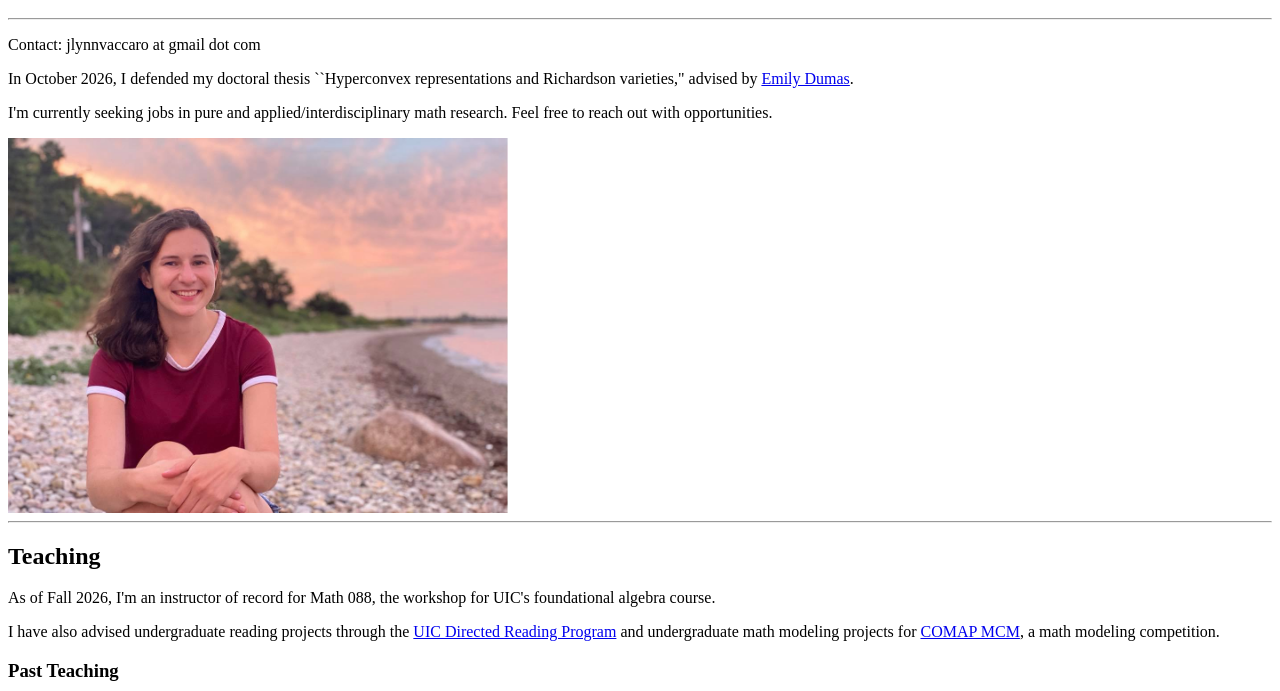
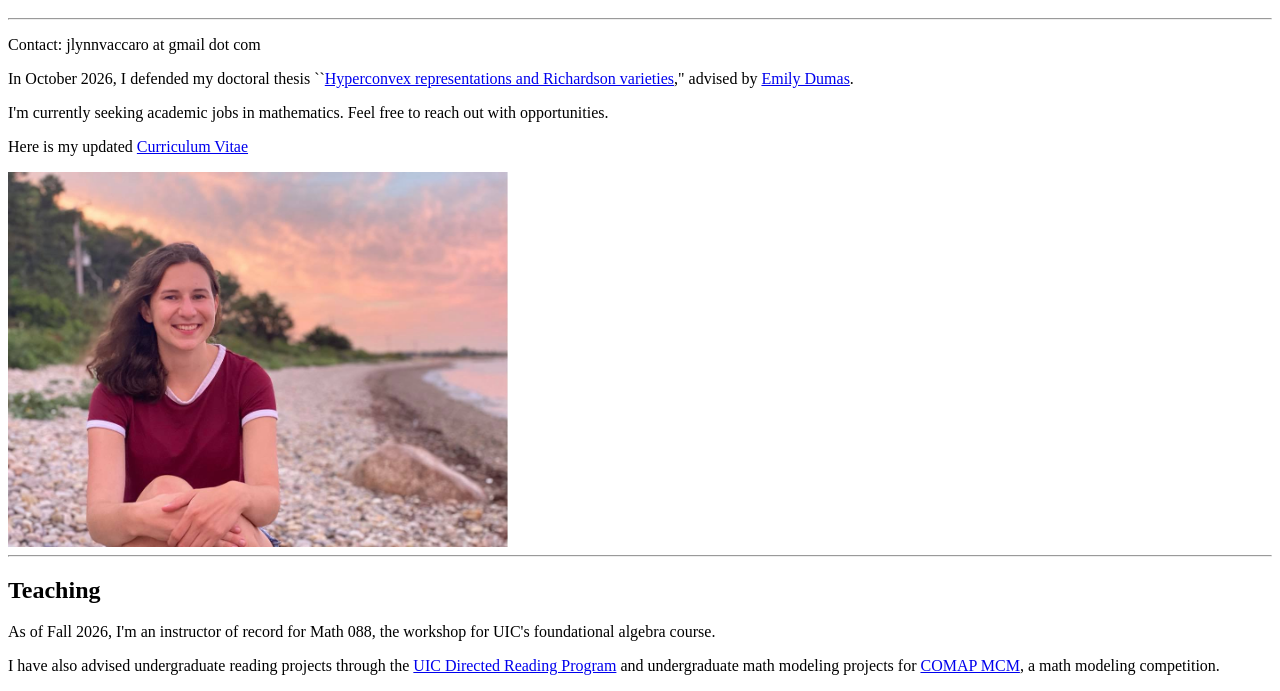
Before and after one commit to jlynnvaccaro/jlynnvaccaro.github.io, a plain HTML site: page index.html in a window 1280 px wide. Shown: the part 48-739 px from the top of the page. Drawn offline with Linux system fonts and the light colour scheme.

Commit message:
Update index.html

```diff
--- a/index.html
+++ b/index.html
@@ -10,9 +10,10 @@
 
 <hr>
 <p>Contact: jlynnvaccaro at gmail dot com </p>
-<p>In October 2026, I defended my doctoral thesis ``Hyperconvex representations and Richardson varieties,"
+<p>In October 2026, I defended my doctoral thesis ``<a href=VaccaroJ_Thesis.pdf>Hyperconvex representations and Richardson varieties</a>,"
     advised by <a href="https://www.dumas.io/">Emily Dumas</a>. </p>
-<p> I'm currently seeking jobs in pure and applied/interdisciplinary math research. Feel free to reach out with opportunities. </p>
+<p> I'm currently seeking academic jobs in mathematics. Feel free to reach out with opportunities. </p>
+    <p> Here is my updated <a href=VaccaroJ_CV.pdf">Curriculum Vitae</a></p>
 <img src="jvac.jpg" alt="Photo of Jennifer Vaccaro in a red shirt on a stony beach" width="500">
 
 <hr>
@@ -54,12 +55,12 @@
 <h2>Research</h2>
 <p>My research focuses on Anosov representations of hyperbolic groups e.g. surface groups into complex semisimple Lie groups e.g. SL(n,C).</p>
     <p>In particular, I'm interested in distinguishing connected Anosov subsets in the space of representations using the dynamics of representations acting on the flag variety.</p>
-    <p>I enjoy creating visualizations by writing software and using tools like <a href="https://app.diagrams.net/">Draw IO</a>. </p>
 <p> I am also interested in collaborating on applied and interdisciplinary research projects.
     Theoretical math can be useful in a variety of settings, and I have contributed to research projects in computational physics,
     robotics engineering, and air quality.</p>
 
-<p>Here are pictures of some ideas that I have been thinking about recently.</p>
+<h2>Visualizations</h2>
+    <p>I enjoy creating visualizations by writing software and using tools like <a href="https://app.diagrams.net/">Draw IO</a>. </p>
     <ul>
         <li>Quasi-Fuchsian representations are topologically conjugate. This means that there is a continuous, equivariant map from CP^1 to CP^1 which matches the dynamics of one quasi-Fuchsian representation to another.</li>
         <img src="Fuchs (2).png" alt="Quasi-Fuchsian representations are topologically conjugate." width="400" />
```
